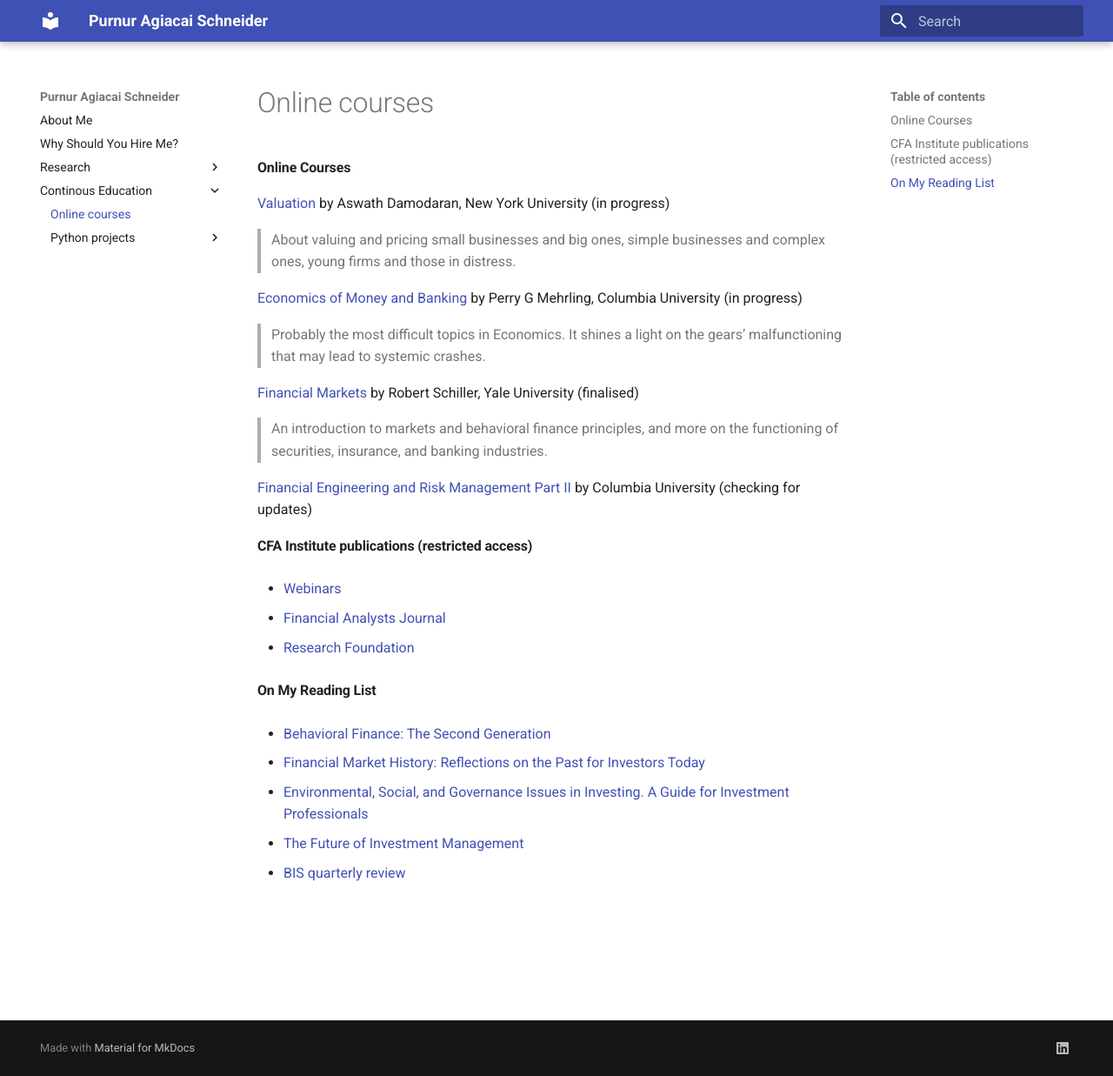
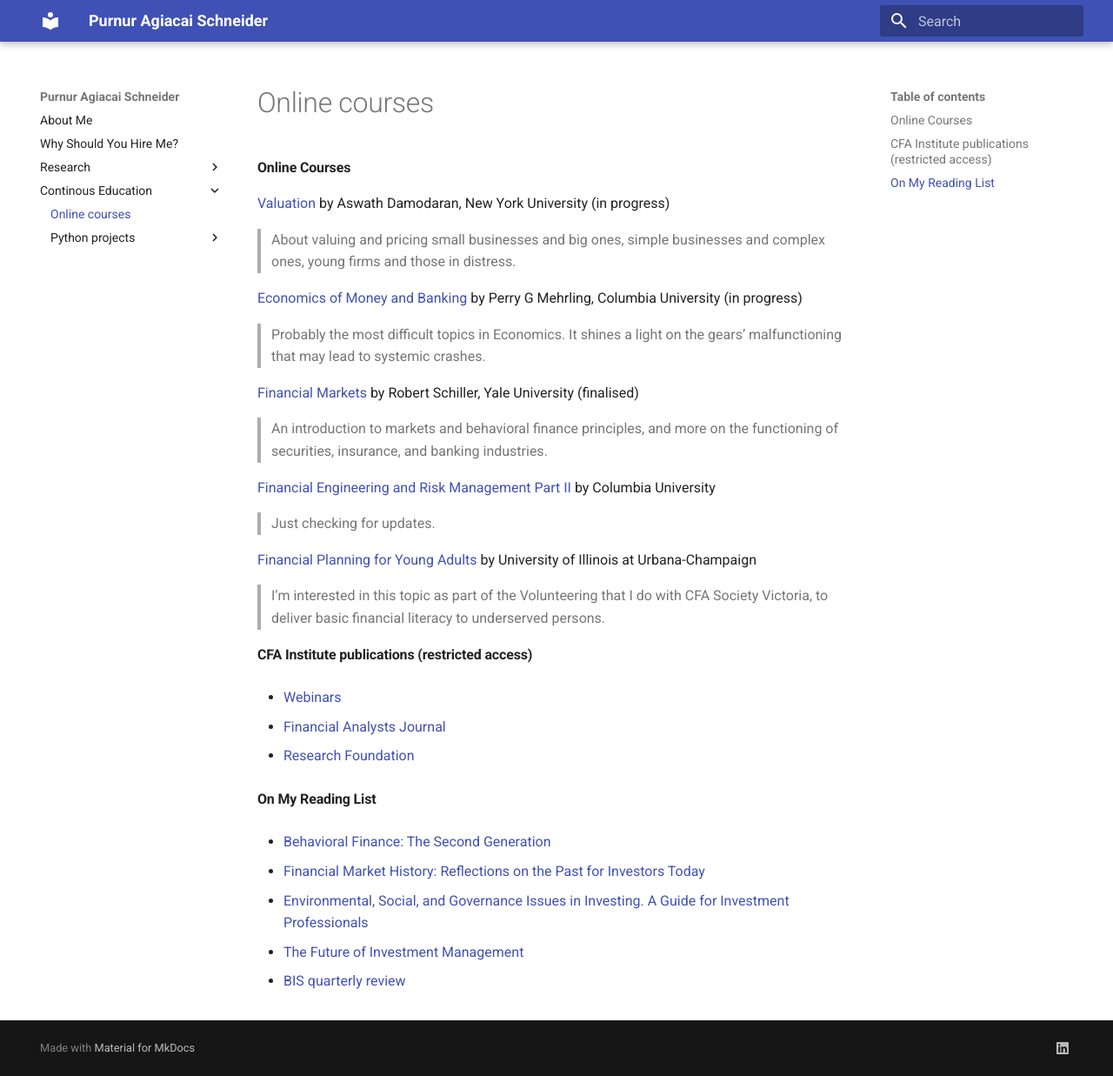
Before and after one commit to purnur-schneider/purnur-schneider.github.io, an MkDocs documentation site: the page built from docs/courses.md, in a window 1280 px wide and 1237 px high. Shown: the whole window at 87% size. Built offline with MkDocs 1.6.1 and Material for MkDocs 9.7.7, drawn with Linux system fonts in a browser that asks for light colours.

Commit message:
Update courses.md

```diff
--- a/docs/courses.md
+++ b/docs/courses.md
@@ -15,10 +15,14 @@
 > An introduction to markets and behavioral finance principles, and more on the functioning of securities, insurance, and banking industries.
 
 
-[Financial Engineering and Risk Management Part II](https://www.coursera.org/learn/financial-engineering-2/home/welcome) by Columbia University (checking for updates)
+[Financial Engineering and Risk Management Part II](https://www.coursera.org/learn/financial-engineering-2/home/welcome) by Columbia University
 
+> Just checking for updates.
 
+[Financial Planning for Young Adults](https://www.coursera.org/learn/financial-planning/home/welcome)
+by University of Illinois at Urbana-Champaign
 
+> I'm interested in this topic as part of the Volunteering that I do with CFA Society Victoria, to deliver basic financial literacy to underserved persons.
 
 #### CFA Institute publications (restricted access)
 
```
